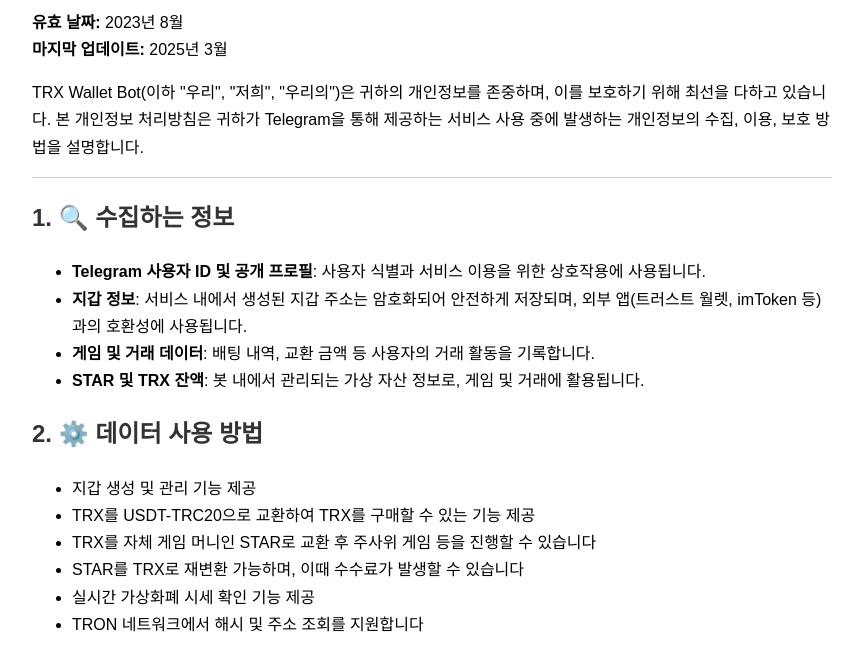
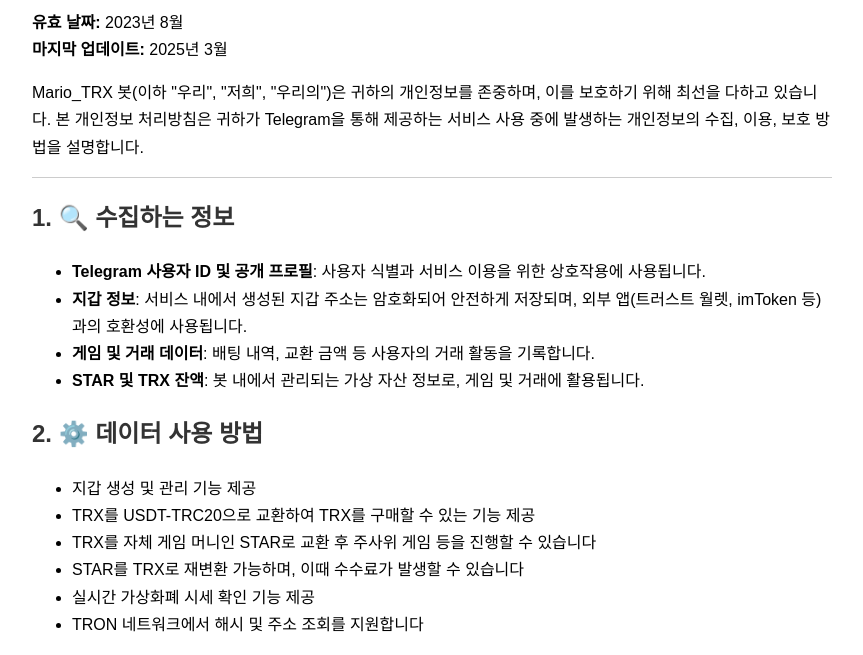
Before and after one commit to trxtransact/privacy.html, a plain HTML site: page index.html in a window 1280 px wide. Shown: the part 117-772 px from the top of the page, without its empty margins (208-1071 px from the left). Drawn offline with Linux system fonts and the light colour scheme.

Commit message:
Update index.html

```diff
--- a/index.html
+++ b/index.html
@@ -23,7 +23,7 @@
   <h1>📄 개인정보 처리방침</h1>
   <p><strong>유효 날짜:</strong> 2023년 8월<br>
      <strong>마지막 업데이트:</strong> 2025년 3월</p>
-  <p>TRX Wallet Bot(이하 "우리", "저희", "우리의")은 귀하의 개인정보를 존중하며, 이를 보호하기 위해 최선을 다하고 있습니다. 본 개인정보 처리방침은 귀하가 Telegram을 통해 제공하는 서비스 사용 중에 발생하는 개인정보의 수집, 이용, 보호 방법을 설명합니다.</p>
+  <p>Mario_TRX 봇(이하 "우리", "저희", "우리의")은 귀하의 개인정보를 존중하며, 이를 보호하기 위해 최선을 다하고 있습니다. 본 개인정보 처리방침은 귀하가 Telegram을 통해 제공하는 서비스 사용 중에 발생하는 개인정보의 수집, 이용, 보호 방법을 설명합니다.</p>
   <hr>
 
   <h2>1. 🔍 수집하는 정보</h2>
```
